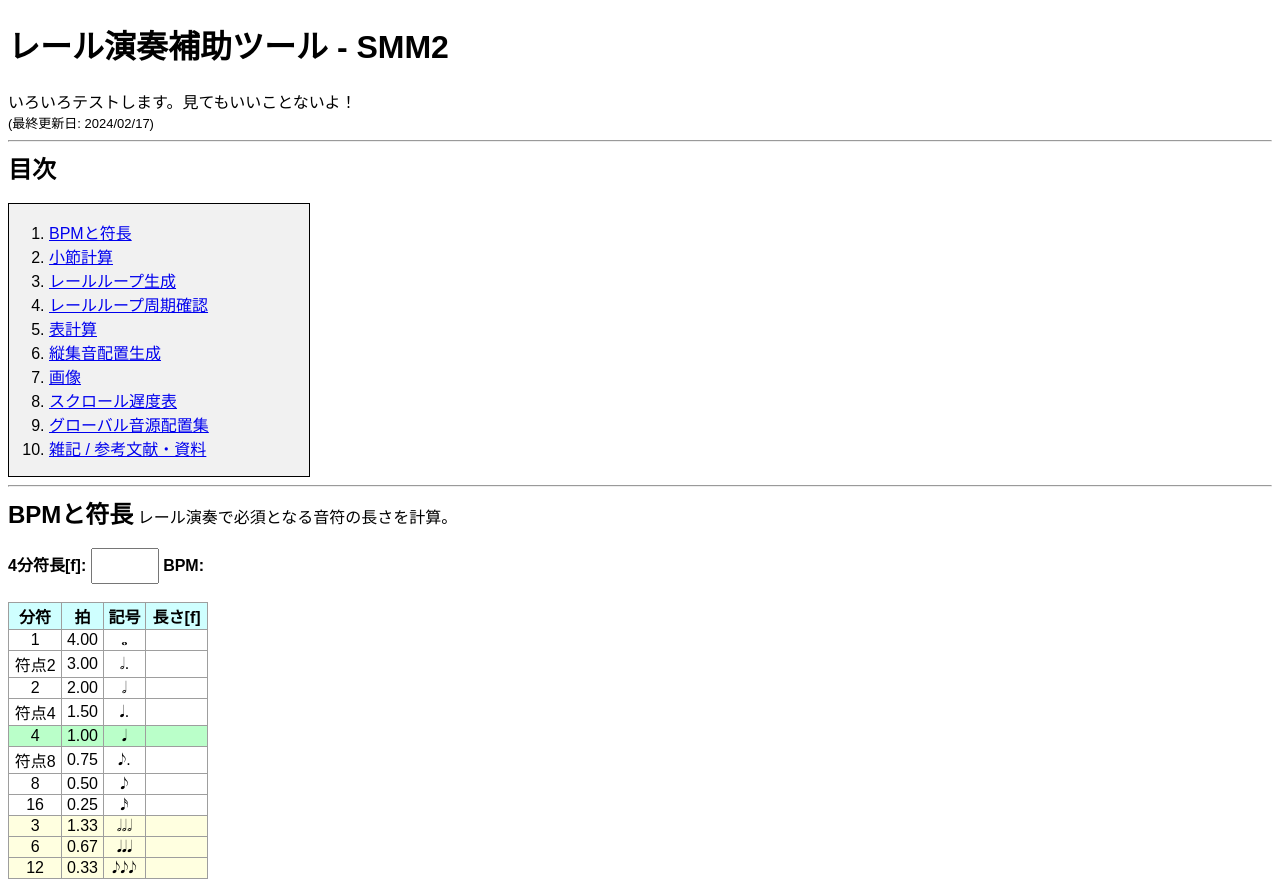
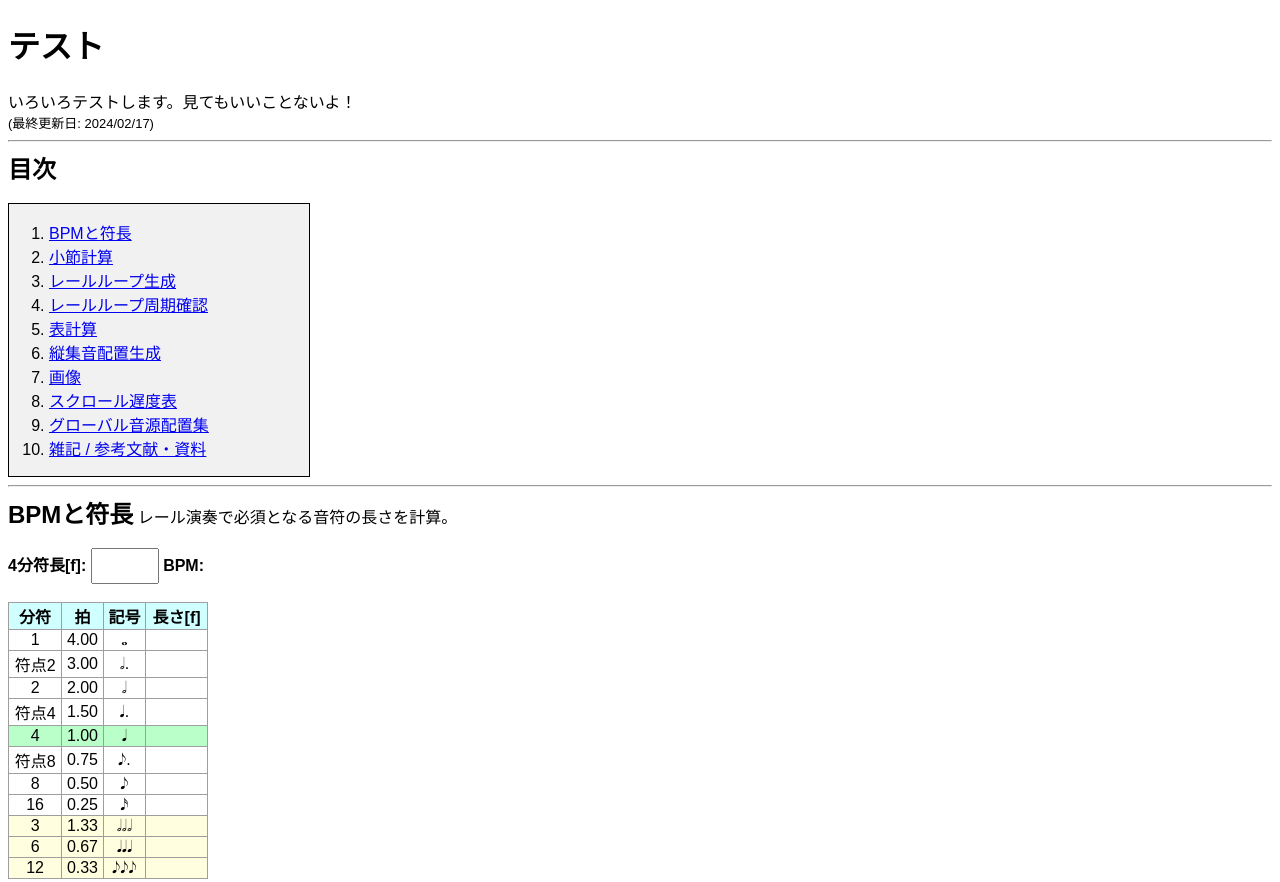
Before and after one commit to ShamojiSMM/test, a plain HTML site: page index.html in a window 1280 px wide. Shown: the top 882 px of the page. Drawn offline with Linux system fonts and the light colour scheme; no server answers.

Commit message:
Update index.html

```diff
--- a/index.html
+++ b/index.html
@@ -93,7 +93,7 @@
 </head>
 
 <body>
-  <h1>レール演奏補助ツール - SMM2</h1>
+  <h1>テスト</h1>
   <font size="3">いろいろテストします。見てもいいことないよ！</font><br>
   <font size="2">(最終更新日: 2024/02/17)</font>
 
```
